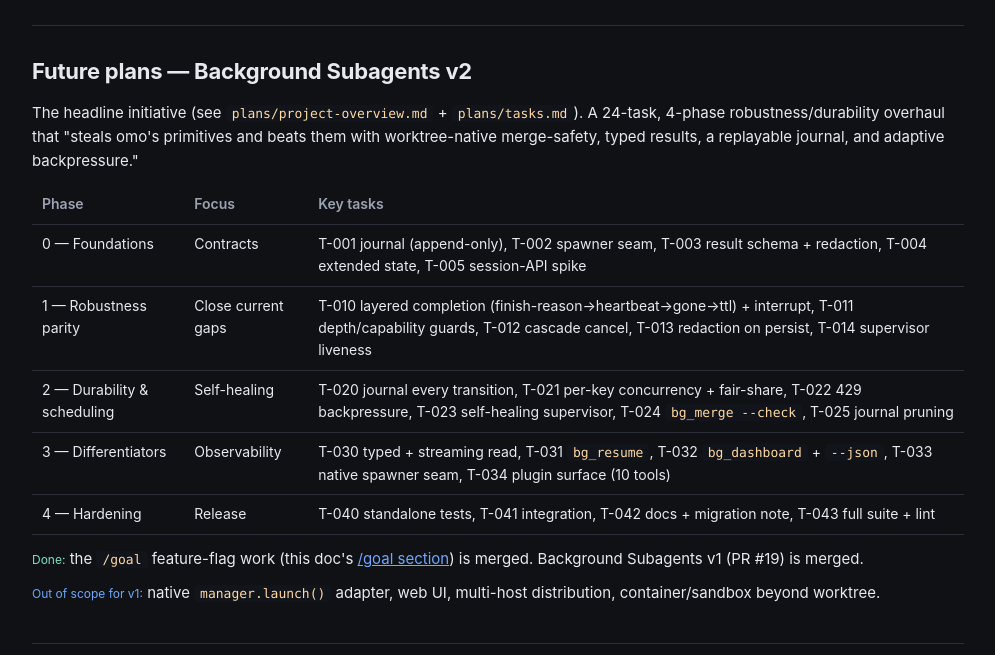
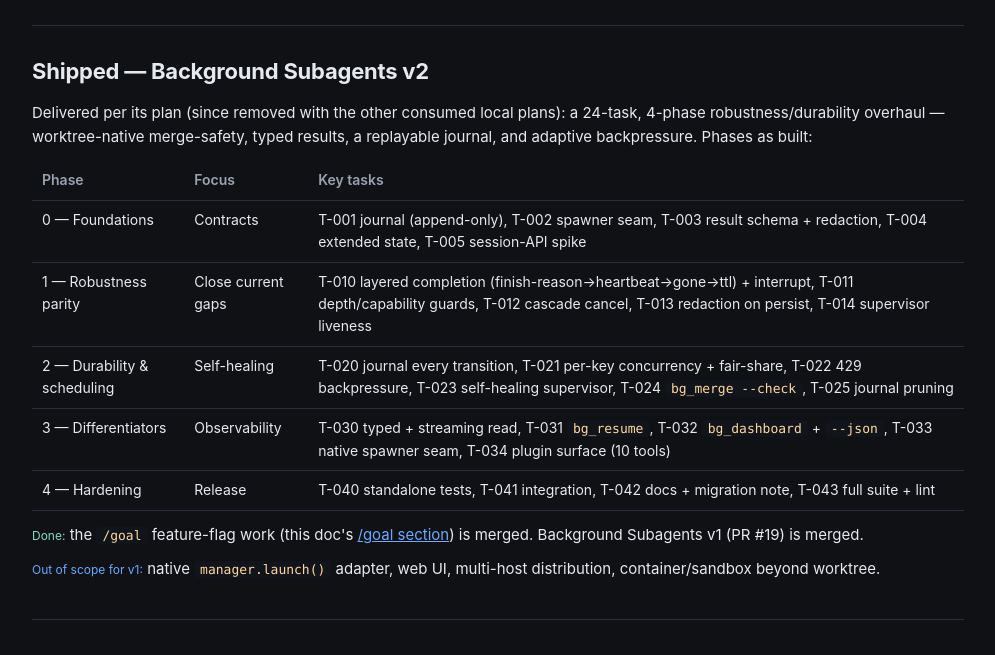
Before and after one commit to beast-ofcourse/SWE-pro-Agents, a website: page docs/architecture.html in a window 1280 px wide. Shown: the part 3914-4569 px from the top of the page, without its empty margins (142-1137 px from the left). Drawn offline with Linux system fonts and the light colour scheme.

Commit message:
docs: drop consumed-plans references after plans cleanup

```diff
--- a/docs/architecture.html
+++ b/docs/architecture.html
@@ -218,8 +218,8 @@ plans/state.json  (ledger, schema v1)      test/loop-logic.test.js
 </section>
 
 <section id="future">
-  <h2>Future plans — Background Subagents v2</h2>
-  <p>The headline initiative (see <code>plans/project-overview.md</code> + <code>plans/tasks.md</code>). A 24-task, 4-phase robustness/durability overhaul that "steals omo's primitives and beats them with worktree-native merge-safety, typed results, a replayable journal, and adaptive backpressure."</p>
+  <h2>Shipped — Background Subagents v2</h2>
+  <p>Delivered per its plan (since removed with the other consumed local plans): a 24-task, 4-phase robustness/durability overhaul — worktree-native merge-safety, typed results, a replayable journal, and adaptive backpressure. Phases as built:</p>
   <table>
     <tr><th>Phase</th><th>Focus</th><th>Key tasks</th></tr>
     <tr><td>0 — Foundations</td><td>Contracts</td><td>T-001 journal (append-only), T-002 spawner seam, T-003 result schema + redaction, T-004 extended state, T-005 session-API spike</td></tr>
@@ -254,7 +254,7 @@ plans/state.json  (ledger, schema v1)      test/loop-logic.test.js
 </section>
 
 <div class="footer">
-  Generated from the verified repo state (post PR #20). Architecture grounded in <code>scripts/</code>, <code>plugins/</code>, <code>bin/</code>, and <code>plans/</code>. Future plans reflect <code>plans/project-overview.md</code> + <code>plans/tasks.md</code>.
+  Generated from the verified repo state. Architecture grounded in <code>scripts/</code>, <code>plugins/</code>, and <code>bin/</code>.
 </div>
 
 </main>
--- a/scripts/probe-spawn.js
+++ b/scripts/probe-spawn.js
@@ -9,7 +9,7 @@
  * `node scripts/probe-spawn.js` — use plugins/swe-pro-probe.js (a dev-only
  * plugin harness) to invoke it from within a real opencode session.
  *
- * Assertions (plans/background-subagents.md Phase 0):
+ * Assertions (background-subagent Phase 0 hard gate):
  *   A1 — child executes: a NEW child session, created via
  *        ctx.client.session.create + prompted, reaches `completed` with
  *        >0 assistant parts.
```
